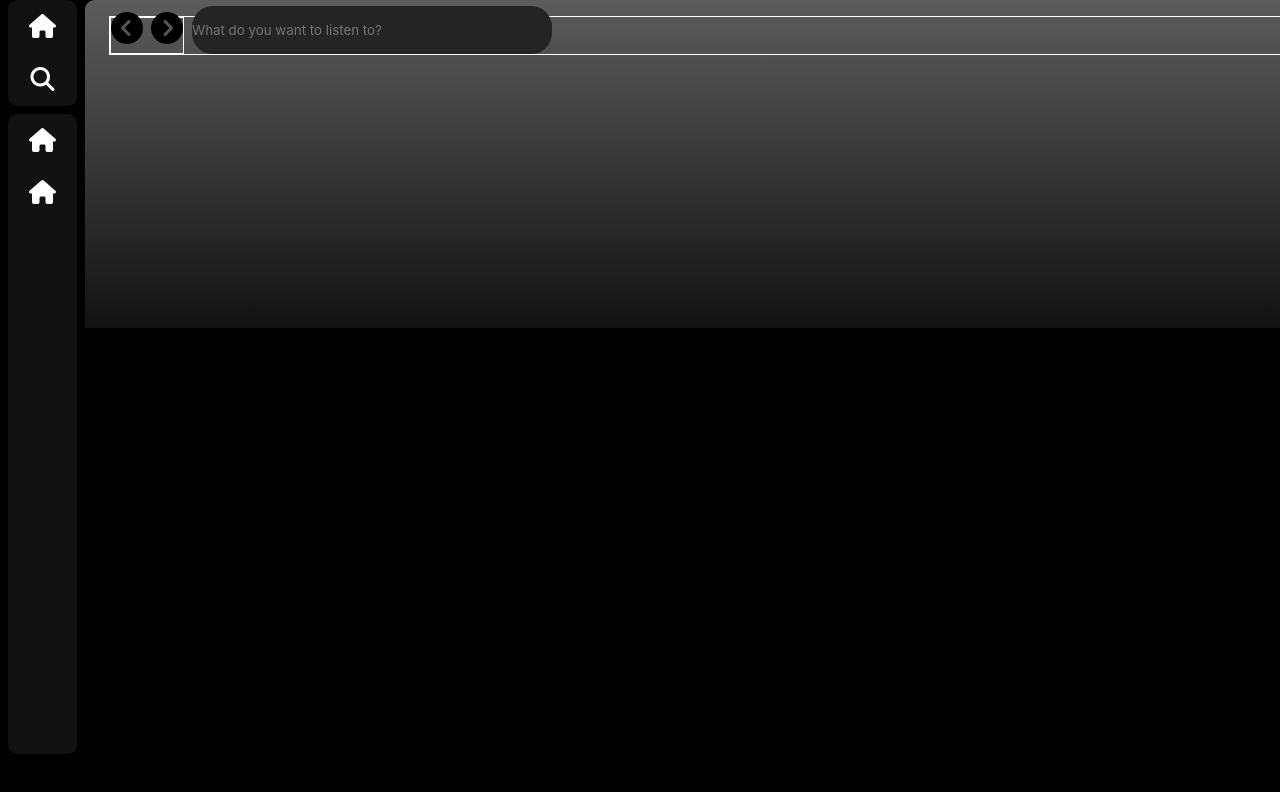
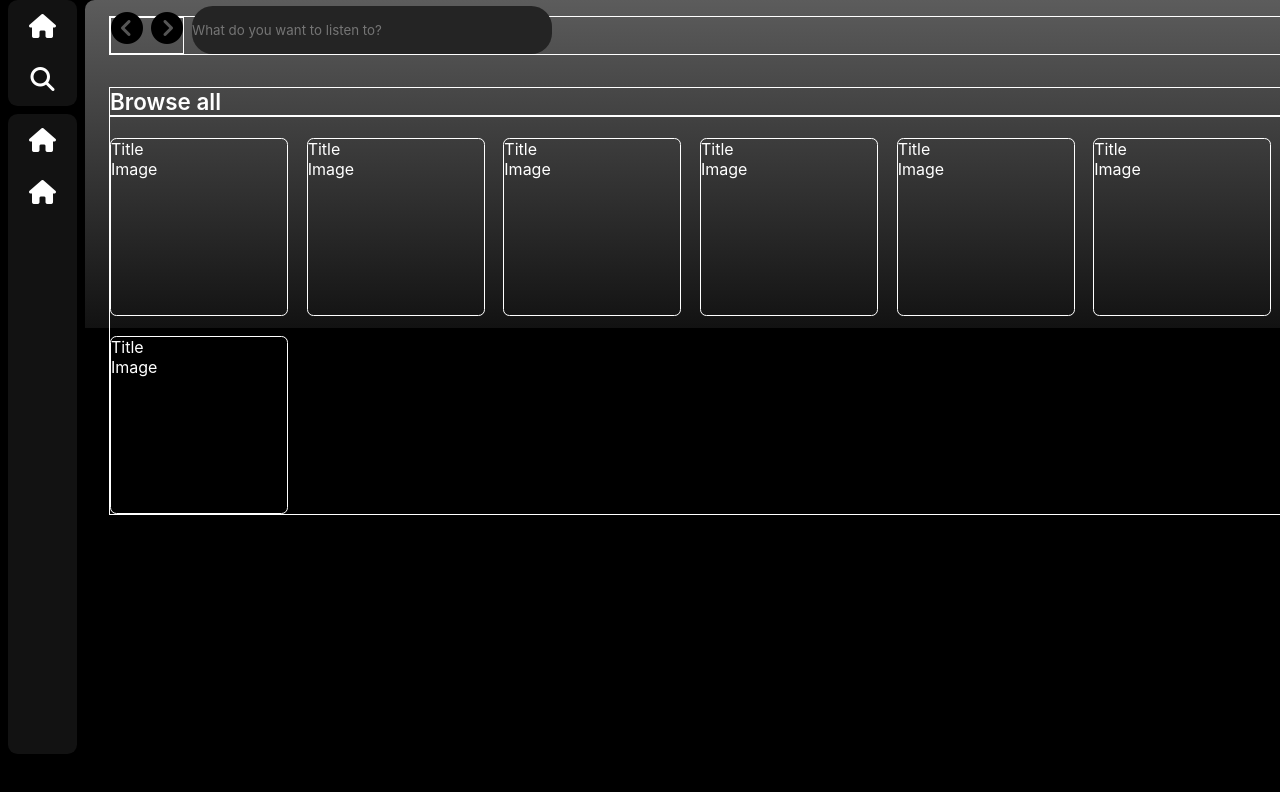
Before and after one commit to shreejal27/spotify_Clone, a React (Create React App) app: page /search in a window 1280 px wide. Shown: the top 792 px of the page. Built offline with nearby package versions, Linux system fonts and the light colour scheme; the HTML template or start-up script is replaced by a standard one.

Commit message:
added content for search

```diff
--- a/src/pages/Search.js
+++ b/src/pages/Search.js
@@ -27,6 +27,44 @@ const Search = () => {
                         </div>
                     </div>
                 </div>
+                <div>
+                    <p className="spotifySearchHeader">Browse all</p>
+                </div>
+                <div className="spotifySearchContent" >
+                    <div className="spotifySearchContentItems">
+                            <p>Title</p>
+                            <p>Image</p>
+                    </div>
+                    <div className="spotifySearchContentItems">
+                            <p>Title</p>
+                            <p>Image</p>
+                    </div>
+                    <div className="spotifySearchContentItems">
+                            <p>Title</p>
+                            <p>Image</p>
+                    </div>
+                    <div className="spotifySearchContentItems">
+                            <p>Title</p>
+                            <p>Image</p>
+                    </div>
+                    <div className="spotifySearchContentItems">
+                            <p>Title</p>
+                            <p>Image</p>
+                    </div>
+                    <div className="spotifySearchContentItems">
+                            <p>Title</p>
+                            <p>Image</p>
+                    </div>
+                    <div className="spotifySearchContentItems">
+                            <p>Title</p>
+                            <p>Image</p>
+                    </div>
+                    <div className="spotifySearchContentItems">
+                            <p>Title</p>
+                            <p>Image</p>
+                    </div>
+
+                </div>
             </div>
         </div>
     )
--- a/src/pages/search.css
+++ b/src/pages/search.css
@@ -58,3 +58,27 @@
     justify-content: center;
     margin-top: 0.7rem;
 }
+
+.spotifySearchHeader{
+    border: 1px solid white;
+    margin-top: 2rem;
+    /* margin-bottom: 1rem; */
+    font-size: 1.4rem;
+    font-weight: 640;
+
+}
+.spotifySearchContent{
+    border: 1px solid white;
+    display:flex;
+    justify-content: space-between;
+    flex-wrap: wrap;
+
+}
+
+.spotifySearchContentItems{
+    border: 1px solid white;
+    height: 11rem;
+    width: 11rem;
+    border-radius: 0.4rem;
+    margin-top: 1.3rem;
+}
```
